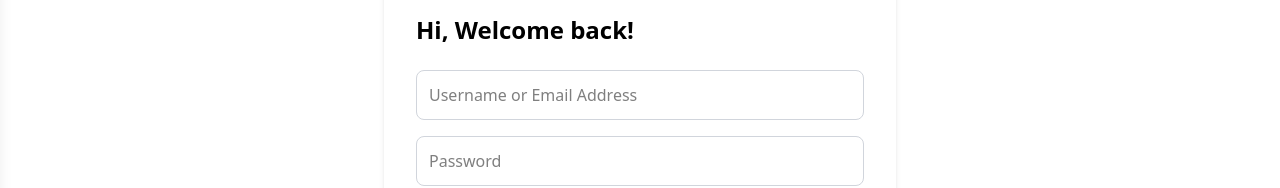
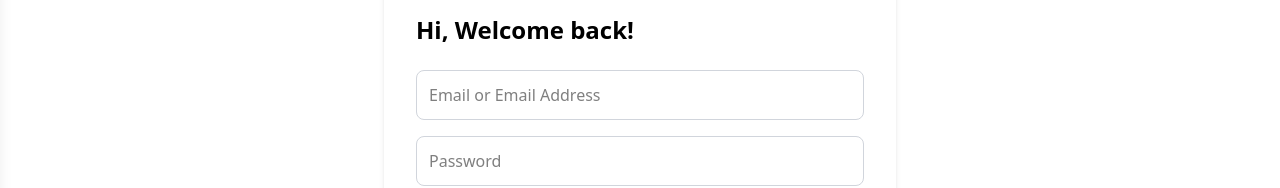
Before and after one commit to muazkhalid936/Empowers, a Next.js app: page /auth/Login in a window 1280 px wide. Shown: the part 376-564 px from the top of the page. Built offline with nearby package versions, Linux system fonts and the light colour scheme.

Commit message:
Login and Signup Backend

```diff
--- a/package.json
+++ b/package.json
@@ -10,6 +10,7 @@
   },
   "dependencies": {
     "@react-google-maps/api": "^2.20.6",
+    "axios": "^1.8.4",
     "bcryptjs": "^3.0.2",
     "framer-motion": "^12.5.0",
     "jsonwebtoken": "^9.0.2",
--- a/src/app/auth/Login/page.js
+++ b/src/app/auth/Login/page.js
@@ -1,10 +1,11 @@
 "use client";
+import axios from "axios";
 import Link from "next/link";
 import { useState } from "react";
 
 export default function LoginForm() {
   const [formData, setFormData] = useState({
-    username: "",
+    email: "",
     password: "",
     keepSignedIn: false,
   });
@@ -17,9 +18,17 @@ export default function LoginForm() {
     });
   };
 
-  const handleSubmit = (e) => {
+  const handleSubmit = async (e) => {
     e.preventDefault();
-    console.log("Form submitted", formData);
+    try {
+      const response = await axios.post('/api/auth/login',formData);
+      // alert(response.data);
+      console.log(response);
+      localStorage.setItem("token",response.data.token);
+      localStorage.setItem("role", response.data.role);
+    } catch (error) {
+      console.log(error.response.data);
+    }
   };
 
   return (
@@ -30,9 +39,9 @@ export default function LoginForm() {
           <div className="mb-4">
             <input
               type="text"
-              name="username"
-              placeholder="Username or Email Address"
-              value={formData.username}
+              name="email"
+              placeholder="Email or Email Address"
+              value={formData.email}
               onChange={handleChange}
               className="w-full p-3 border border-gray-300 rounded-lg focus:outline-none focus:ring-2 focus:ring-blue-500"
             />
--- a/src/models/User.js
+++ b/src/models/User.js
@@ -6,6 +6,7 @@ const UserSchema = new mongoose.Schema({
   username: { type: String, required: true, unique: true },
   email: { type: String, required: true, unique: true },
   password: { type: String, required: true },
+  role: {type: String, required: true}
 }, { timestamps: true });
 
 export default mongoose.models.User || mongoose.model('User', UserSchema);
--- a/src/pages/api/auth/login.js
+++ b/src/pages/api/auth/login.js
@@ -9,11 +9,12 @@ export default async function handler(req, res) {
 
   const { email, password } = req.body;
   const user = await User.findOne({ email });
+
   if (!user) return res.status(401).json({ error: 'User not found' });
 
   const isMatch = await bcrypt.compare(password, user.password);
   if (!isMatch) return res.status(401).json({ error: 'Invalid credentials' });
 
   const token = jwt.sign({ id: user._id }, process.env.JWT_SECRET, { expiresIn: '1d' });
-  res.json({ message: 'Login successful', token });
+  res.json({ message: 'Login successful', token, role : user.role });
 }
--- a/src/pages/api/auth/register.js
+++ b/src/pages/api/auth/register.js
@@ -10,7 +10,8 @@ export default async function handler(req, res) {
   const hashedPassword = await bcrypt.hash(password, 10);
 
   try {
-    const user = await User.create({ firstName, lastName, username, email, password: hashedPassword });
+    const user = await User.create({ firstName, lastName, username, email, role : "student", password: hashedPassword });
+    console.log(user);
     res.status(201).json({ message: 'User created', user });
   } catch (error) {
     res.status(400).json({ error: 'Error creating user' });
```
Also changed, not shown: 1 other file (tests, documents, lock files or other folders).
